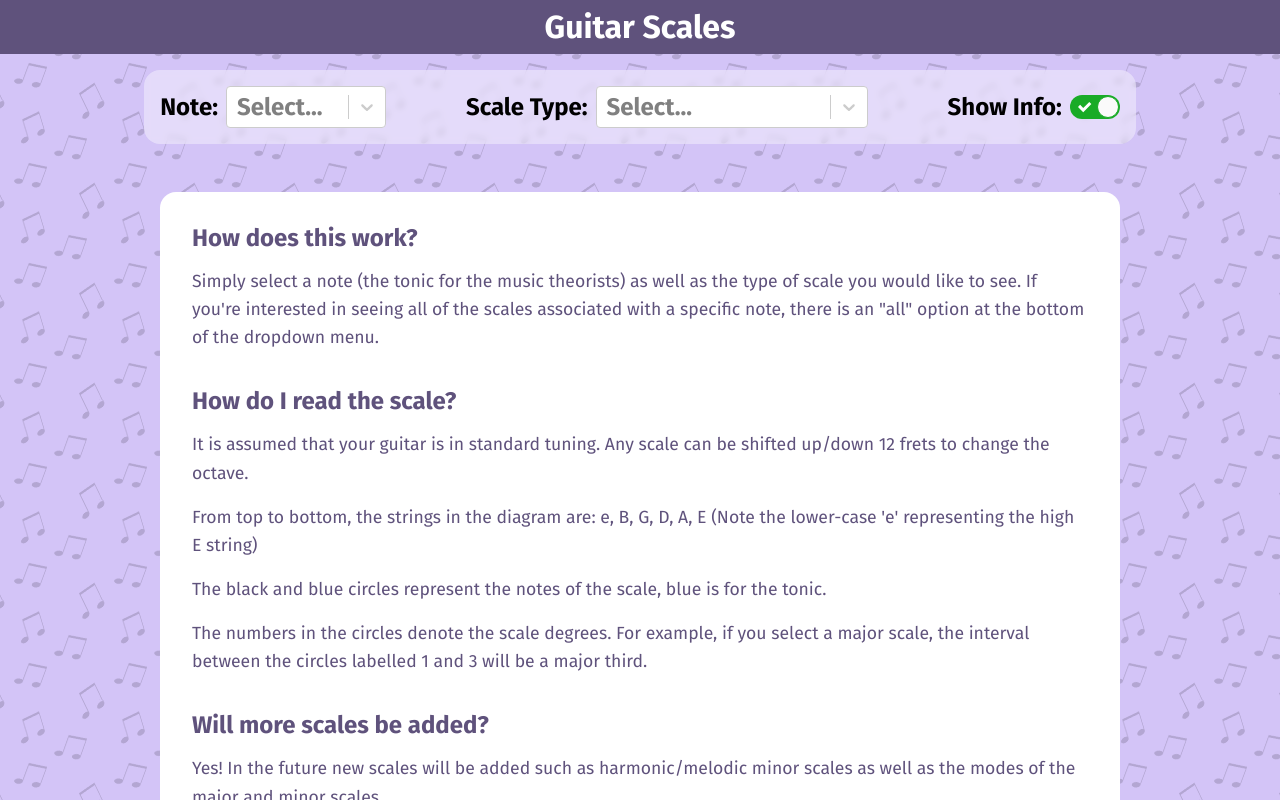
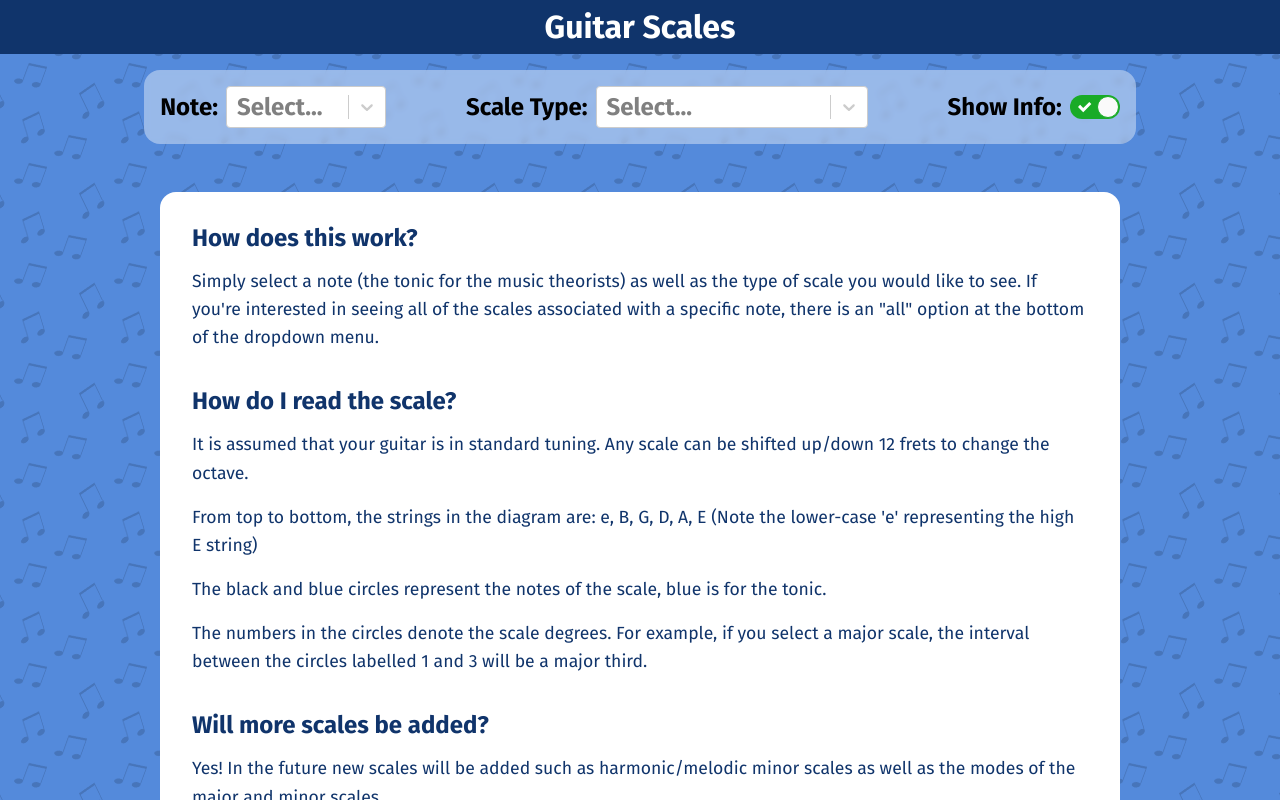
Before and after one commit to JoshGraham14/Guitar-Scale-Tutor, a React (Vite) app: page / in a window 1280 px wide. Shown: the top 800 px of the page. Built offline with nearby package versions, Linux system fonts and the light colour scheme.

Commit message:
Changed site theme from purple to blue

```diff
--- a/src/index.css
+++ b/src/index.css
@@ -8,8 +8,8 @@
 }
 
 :root {
-	--background-colour: #d3c4f7;
-	--darker-background-colour: #5f527c;
+	--background-colour: #548adb;
+	--darker-background-colour: #10346b;
 }
 
 body {
```
